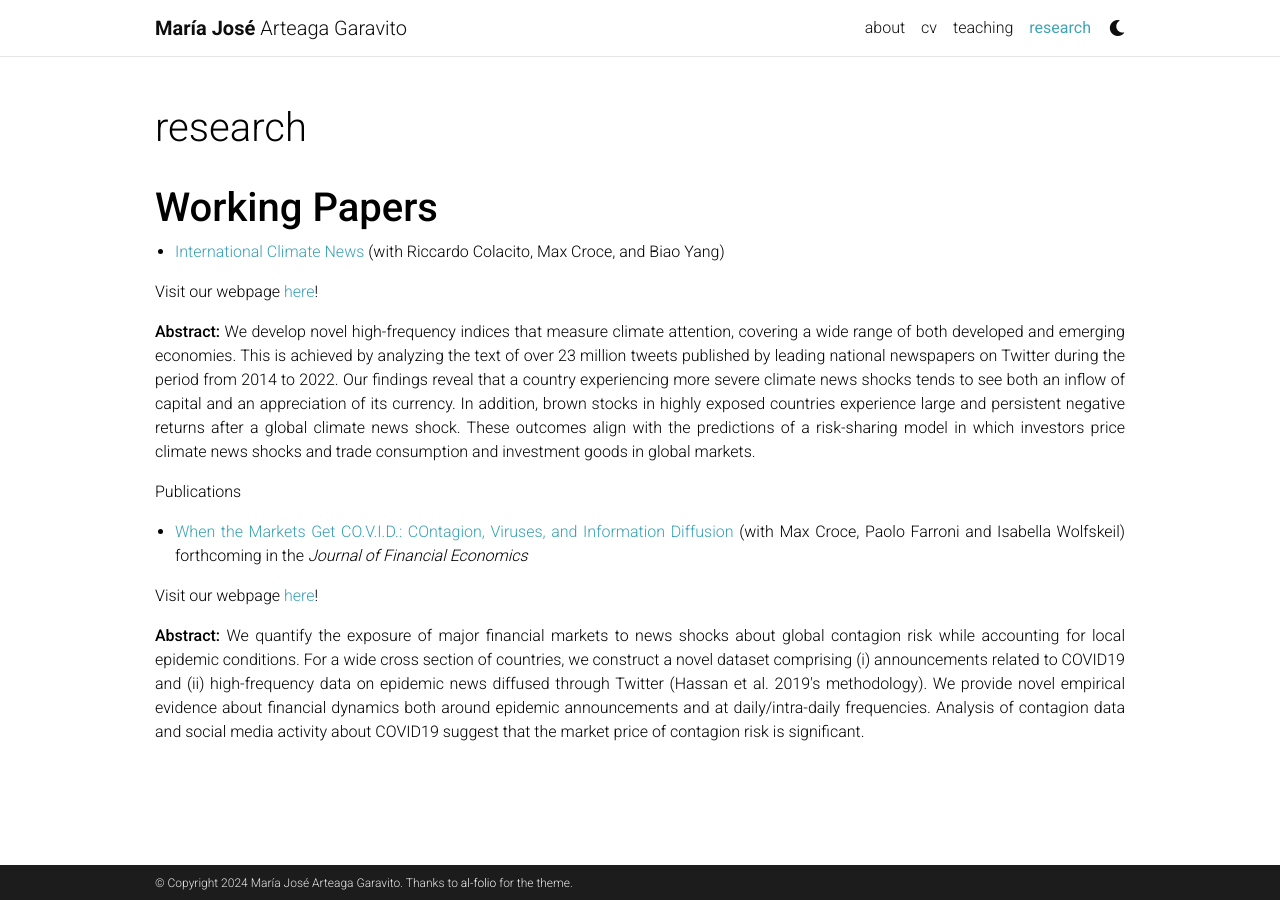
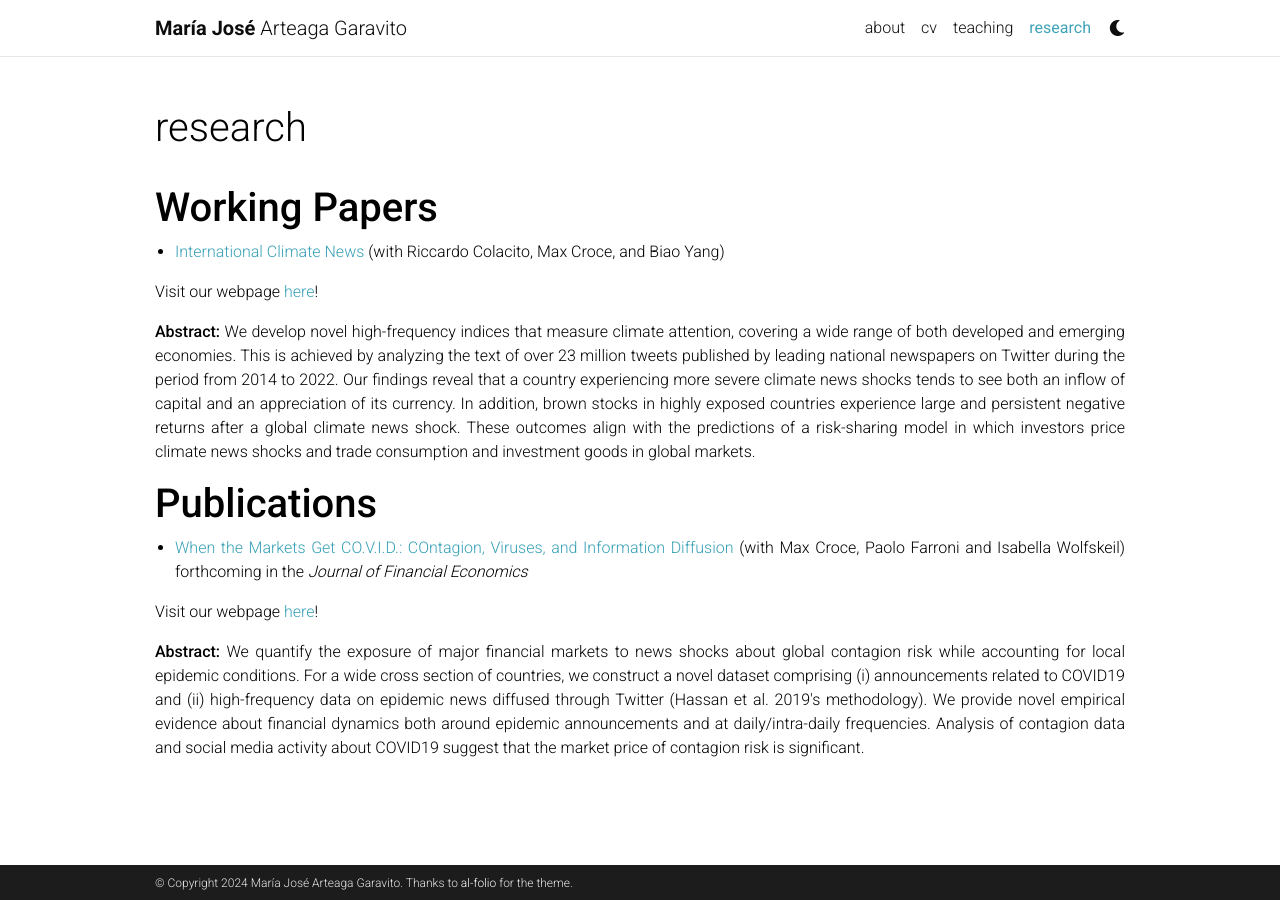
Before and after one commit to majoarteaga/majoarteaga.github.io, a Jekyll site: the page built from _pages/research.md, in a window 1280 px wide. Built offline with Jekyll 4.4.1, drawn with Linux system fonts in a browser that asks for light colours; comment, search, counter and statistics services are not loaded; a style sheet for code colours, icons or effects is not loaded.

```diff
--- a/_pages/research.md
+++ b/_pages/research.md
@@ -35,7 +35,9 @@ nav_order: 6
 </div>
 
 
-Publications
+
+<h1><strong>Publications</strong></h1>
+
 <div class="text-column">
     <ul>
         <li><a href="https://papers.ssrn.com/sol3/papers.cfm?abstract_id=3560347">When the Markets Get CO.V.I.D.: COntagion, Viruses, and Information Diffusion</a> (with Max Croce, Paolo Farroni and Isabella Wolfskeil) forthcoming in the <em>Journal of Financial Economics</em></li>
```
